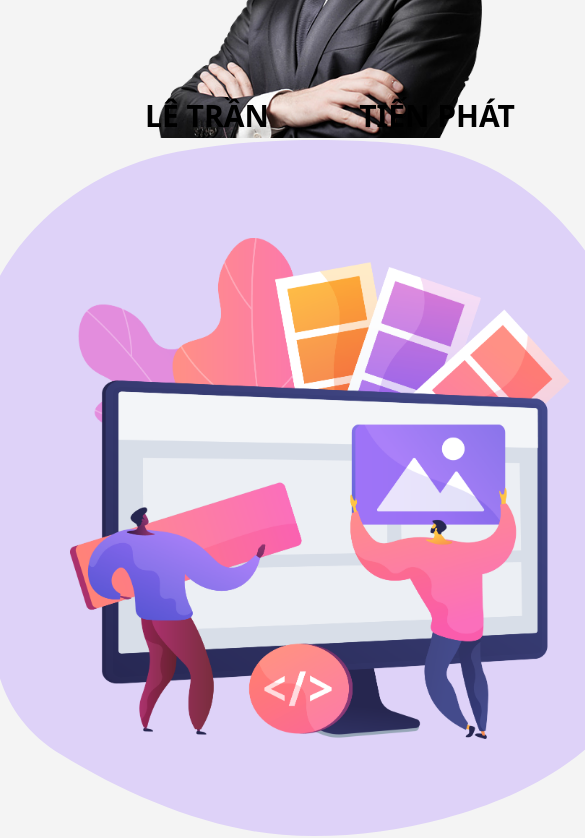
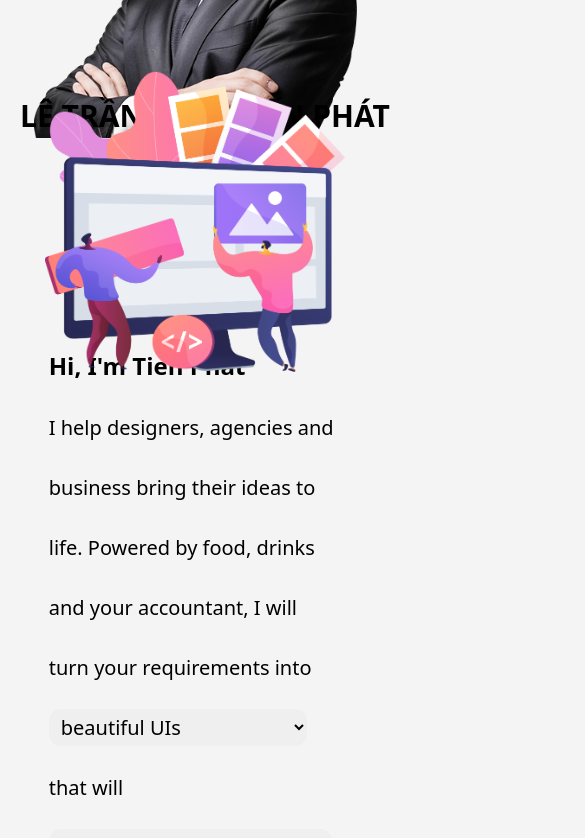
Before and after one commit to leTranTienPhat/portfolio_v2, a React (Vite) app: page / in a window 390 px wide. Shown: the part 860-1698 px from the top of the page, 585 px wide, since content can reach past the window. Built offline with nearby package versions, Linux system fonts and the light colour scheme.

Commit message:
Update responsive

```diff
--- a/src/common/components/AboutMe/Biography/index.tsx
+++ b/src/common/components/AboutMe/Biography/index.tsx
@@ -12,7 +12,7 @@ export default function Biography({ nounsArray, resultsArray, setCurrentNoun, se
     <div className="flex justify-center">
       <div className="w-3/4 dark:text-white">
         <h2 className="font-bold text-2xl mb-4">Hi, I'm Tien Phat</h2>
-        <p className="text-2xl leading-[60px]">I help designers, agencies and business bring their ideas to life. Powered by food, drinks and your accountant,
+        <p className="text-xl leading-[60px]">I help designers, agencies and business bring their ideas to life. Powered by food, drinks and your accountant,
           I will turn your requirements into<span> </span>
           <Dropdown value="nouns" dropdownOptions={nounsArray} updateValue={setCurrentNoun} />
           <span> </span>that will<span> </span>
--- a/src/common/components/AboutMe/Illustration/DesignOne/index.tsx
+++ b/src/common/components/AboutMe/Illustration/DesignOne/index.tsx
@@ -4,8 +4,8 @@ import SvgIllustrationBg from "../../../../assets/Images/SVGR/SvgIllustrationBg"
 export default function DesignOne() {
   return (
     <div className="relative w-full h-full">
-      <SvgIllustrationBg color="#ded2f8" className=" w-[700px] h-[700px]" />
-      <div className="absolute center-absolute w-[500px] h-[500px]">
+      <SvgIllustrationBg color="#ded2f8" className=" md:w-[700px] md:h-[700px]" />
+      <div className="absolute center-absolute w-[300px] md:w-[500px] ">
         <img src={illustration} alt="illustration" />
       </div>
     </div>
--- a/src/common/components/AboutMe/Illustration/index.tsx
+++ b/src/common/components/AboutMe/Illustration/index.tsx
@@ -59,7 +59,7 @@ export default function Illustration({ currentNoun }: Props) {
   }, [currentNoun])
 
   return (
-    <AnimatedPage index={currentNoun} variants={animation} className="grid place-content-center w-[700px] h-[700px] p-10">
+    <AnimatedPage index={currentNoun} variants={animation} className="grid place-content-center max-w-[700px] max-h-[700px] p-10">
       {componentArray[currentNoun]}
     </AnimatedPage>
   )
--- a/src/common/components/JavascriptOrbit/index.tsx
+++ b/src/common/components/JavascriptOrbit/index.tsx
@@ -14,6 +14,8 @@ export default function JavascriptOrbit() {
       <div className="center-image hover:scale-125 z-10 transition-transform duration-500 ">
         <img src={JavascriptIcon} alt="" className="hover:scale-125" />
       </div>
+
+      <div className="Need testing ">
         <ul>
           <li>
             <img src={ReduxIcon} alt="" className="hover:scale-125 transition-transform duration-500" />
@@ -33,8 +35,8 @@ export default function JavascriptOrbit() {
           <li>
             <img src={VueIcon} alt="" className="hover:scale-125 transition-transform duration-500" />
           </li>
-
         </ul>
+      </div>
     </div>
   )
 }
--- a/src/index.css
+++ b/src/index.css
@@ -18,7 +18,6 @@ section {
 }
 
 body {
-  min-width: 640px;
   display: flex;
   justify-content: center;
   background-color: #f4f4f4;
```
Lines whose indentation alone changed are shown as unchanged.
